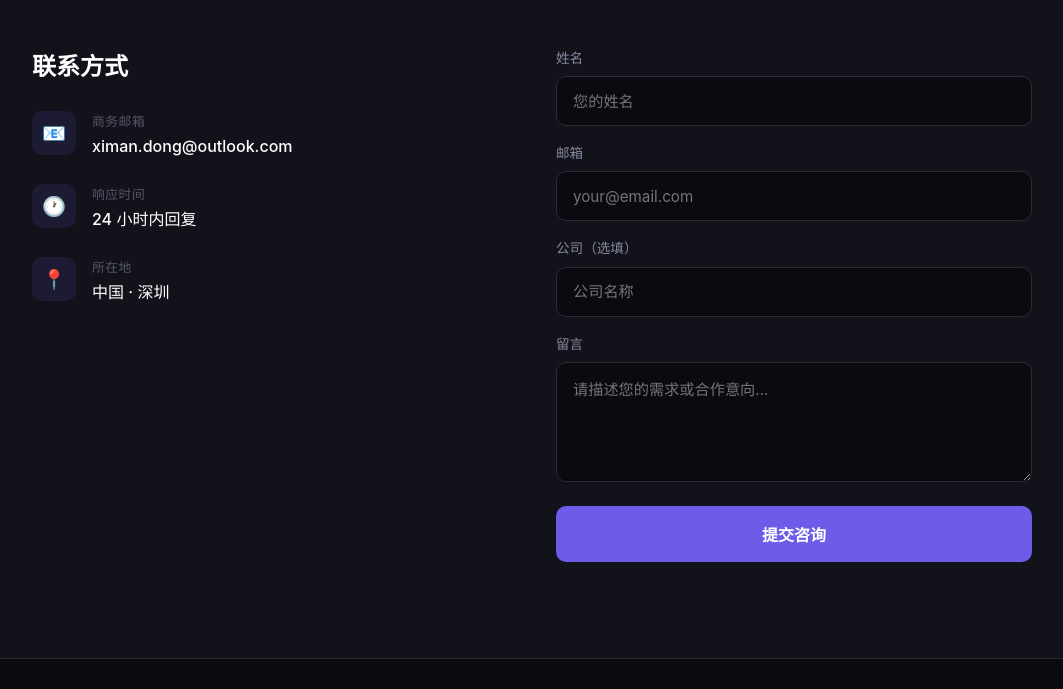
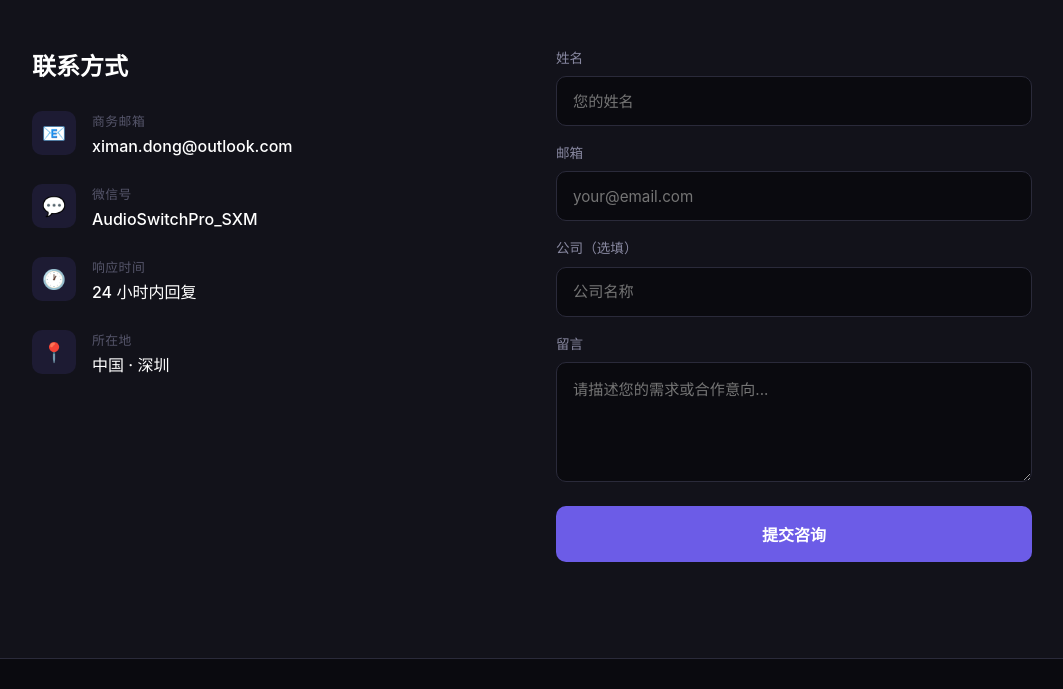
Before and after one commit to ximandong/shuangxueming, a plain HTML site: page index.html in a window 1280 px wide. Shown: the part 3842-4531 px from the top of the page, without its empty margins (108-1171 px from the left). Drawn offline with Linux system fonts and the light colour scheme.

Commit message:
添加微信号联系方式

```diff
--- a/index.html
+++ b/index.html
@@ -568,6 +568,13 @@
                 </div>
             </div>
             <div class="contact-item">
+                <div class="ci-icon">💬</div>
+                <div>
+                    <div class="ci-label">微信号</div>
+                    <div class="ci-value">AudioSwitchPro_SXM</div>
+                </div>
+            </div>
+            <div class="contact-item">
                 <div class="ci-icon">🕐</div>
                 <div>
                     <div class="ci-label">响应时间</div>
```
